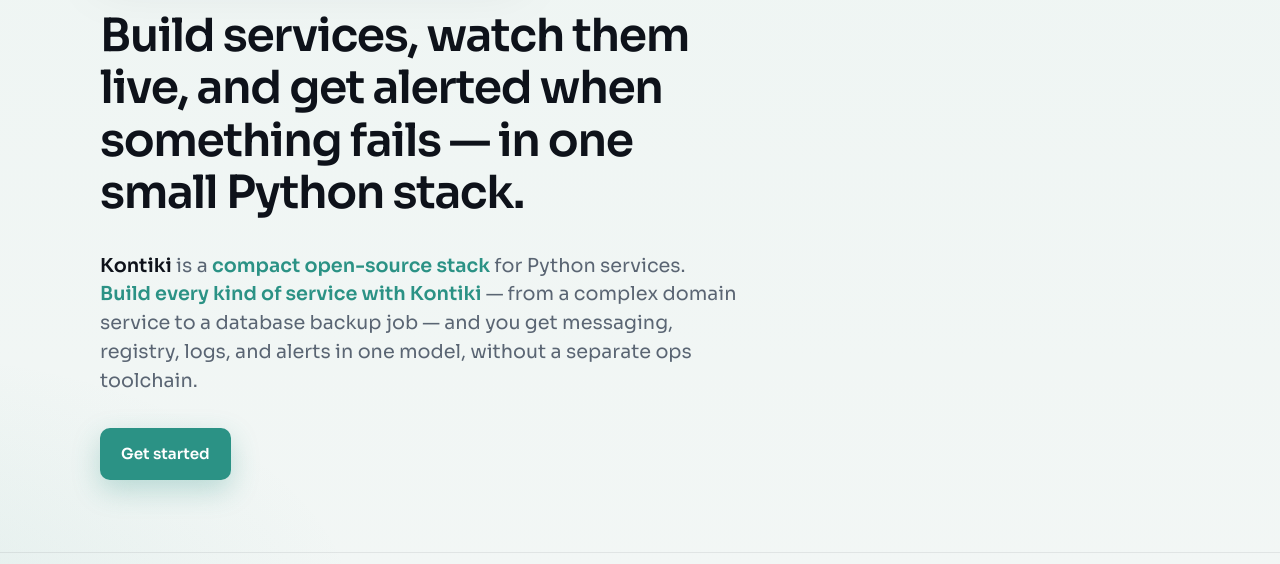
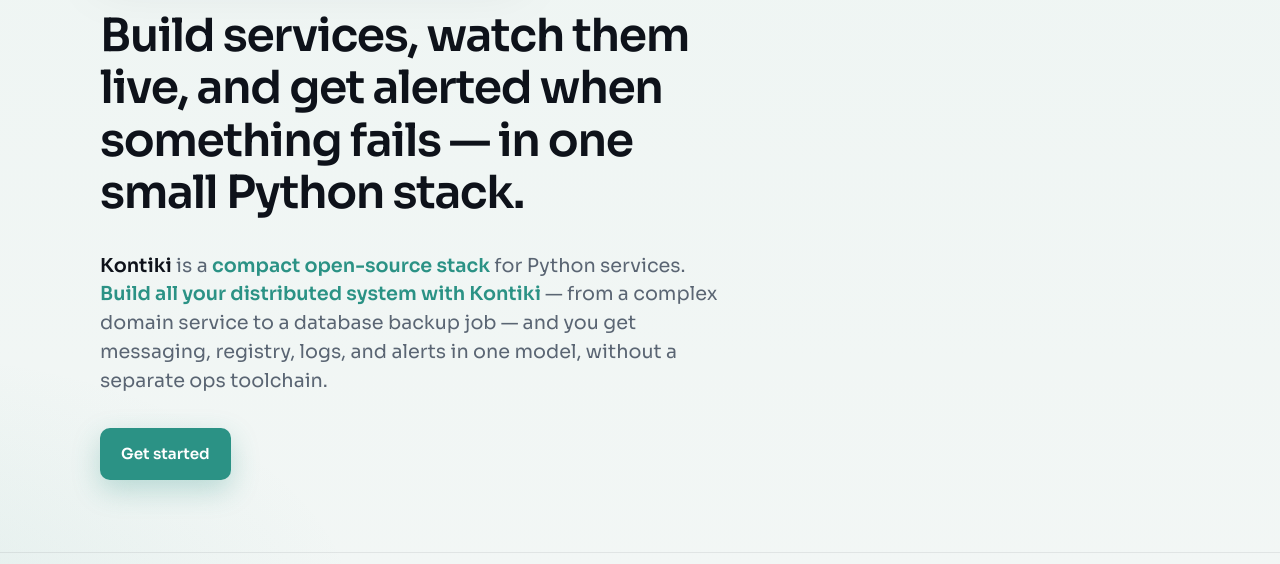
Before and after one commit to kontiki-org/kontiki-org.github.io, a plain HTML site: page index.html in a window 1280 px wide. Shown: the part 236-800 px from the top of the page. Drawn offline with Linux system fonts and the light colour scheme.

Commit message:
Update hero

```diff
--- a/index.html
+++ b/index.html
@@ -415,7 +415,7 @@
       <p class="products">
         <strong>Kontiki</strong> is a <strong class="accent">compact open-source stack</strong>
         for Python services.
-        <strong class="accent">Build every kind of service with Kontiki</strong>
+        <strong class="accent">Build all your distributed system with Kontiki</strong>
         — from a complex domain service to a database backup job —
         and you get messaging, registry, logs, and alerts in one model,
         without a separate ops toolchain.
```
